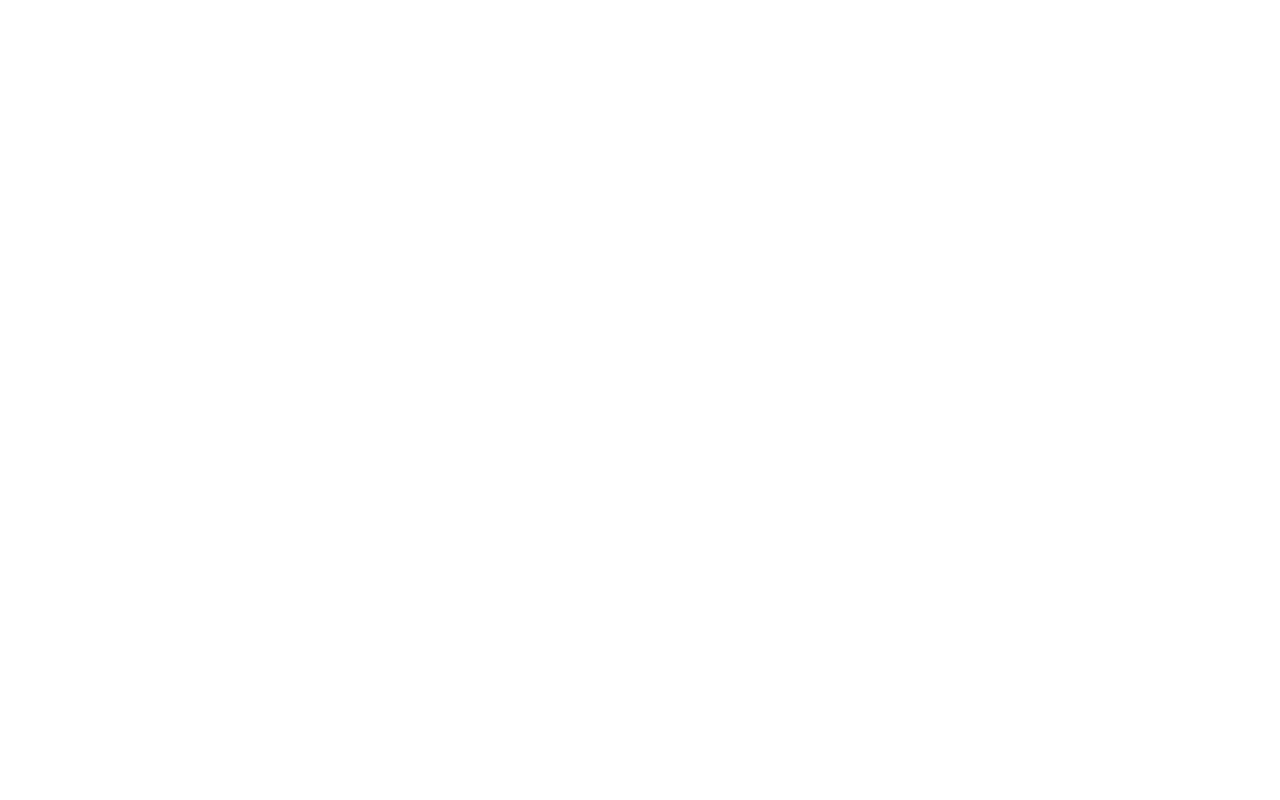
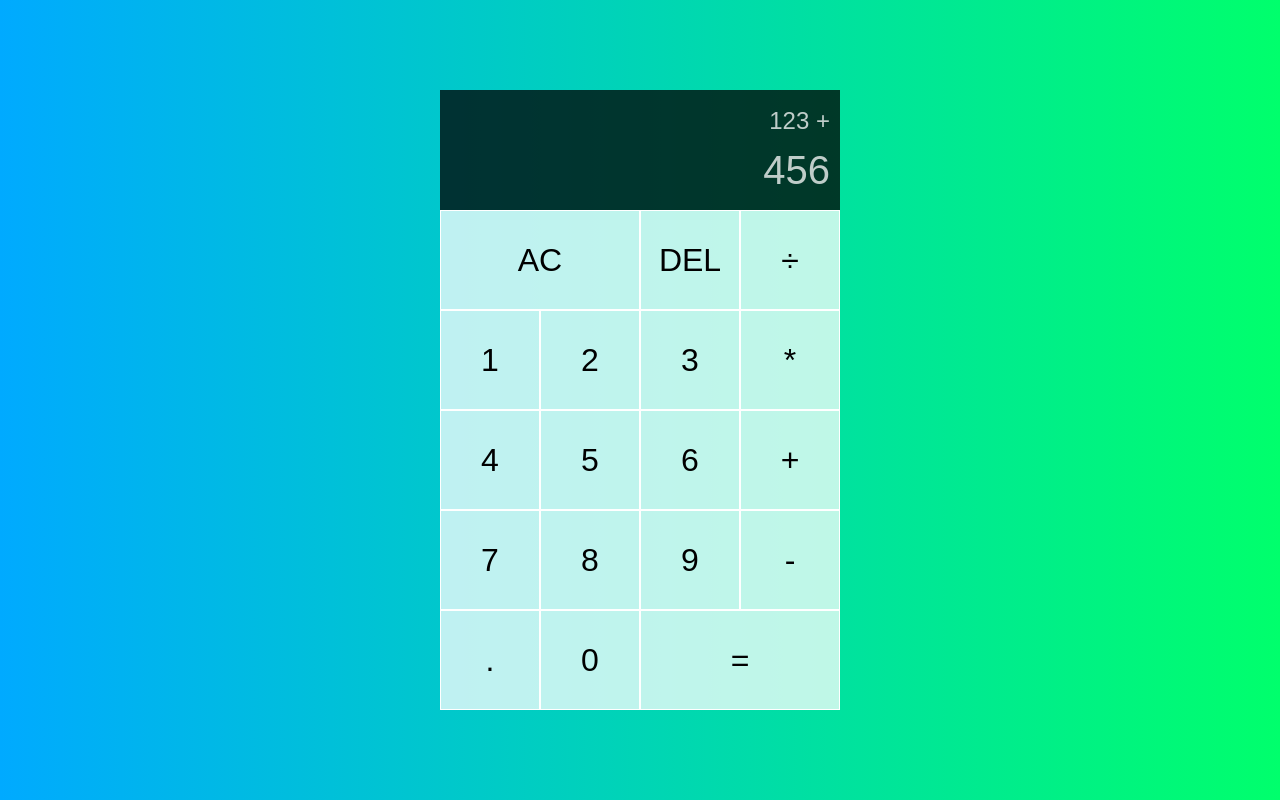
Before and after one commit to kangyul/JS-Calculator, a plain HTML site: page index.html in a window 1280 px wide. Drawn offline with Linux system fonts and the light colour scheme.

Commit message:
feat: finish calculator css

```diff
--- a/index.html
+++ b/index.html
@@ -4,9 +4,34 @@
     <meta charset="UTF-8">
     <meta http-equiv="X-UA-Compatible" content="IE=edge">
     <meta name="viewport" content="width=device-width, initial-scale=1.0">
-    <title>Document</title>
+    <title>Calculator</title>
+    <link rel="stylesheet" href="styles.css">
+    <script src="script.js" defer></script>
 </head>
 <body>
-
+    <div class="calculator-grid">
+        <div class="output">
+            <div class="previous-operand">123 +</div>
+            <div class="current-operand">456</div>
+        </div>
+        <button class="span-two">AC</button>
+        <button>DEL</button>
+        <button>÷</button>
+        <button>1</button>
+        <button>2</button>
+        <button>3</button>
+        <button>*</button>
+        <button>4</button>
+        <button>5</button>
+        <button>6</button>
+        <button>+</button>
+        <button>7</button>
+        <button>8</button>
+        <button>9</button>
+        <button>-</button>
+        <button>.</button>
+        <button>0</button>
+        <button class="span-two">=</button>
+    </div>
 </body>
 </html>
--- a/styles.css
+++ b/styles.css
@@ -0,0 +1,58 @@
+*, *::before, *::after {
+    box-sizing: border-box;
+    font-family: Gotham Rounded, sans-serif;
+    font-weight: normal;
+}
+
+body {
+    padding: 0;
+    margin: 0;
+    background: linear-gradient(to right, #00AAFF, #00FF6C);
+}
+
+.calculator-grid {
+    display: grid;
+    justify-content: center;
+    align-content: center;
+    min-height: 100vh;
+    grid-template-columns: repeat(4, 100px);
+    grid-template-rows: minmax(120px, auto) repeat(5, 100px);
+}
+
+.calculator-grid > button {
+    cursor:pointer;
+    font-size: 2rem;
+    border: 1px solid white;
+    outline: none;
+    background-color: rgba(255, 255, 255, .75);
+}
+
+.calculator-grid > button:hover {
+    background-color: rgba(255, 255, 255, .9);
+}
+
+.span-two {
+    grid-column: span 2;
+}
+
+.output {
+    grid-column: 1/-1;
+    background-color: rgba(0, 0, 0, .75);
+    display: flex;
+    align-items: flex-end;
+    justify-content: space-around;
+    flex-direction: column;
+    padding: 10px;
+    word-wrap: break-word;
+    word-break: break-all;
+}
+
+.output .previous-operand {
+    color:rgba(255, 255, 255, .75);
+    font-size: 1.5rem;
+}
+
+.output .current-operand {
+    color:rgba(255, 255, 255, .75);
+    font-size: 2.5rem;
+}
```
